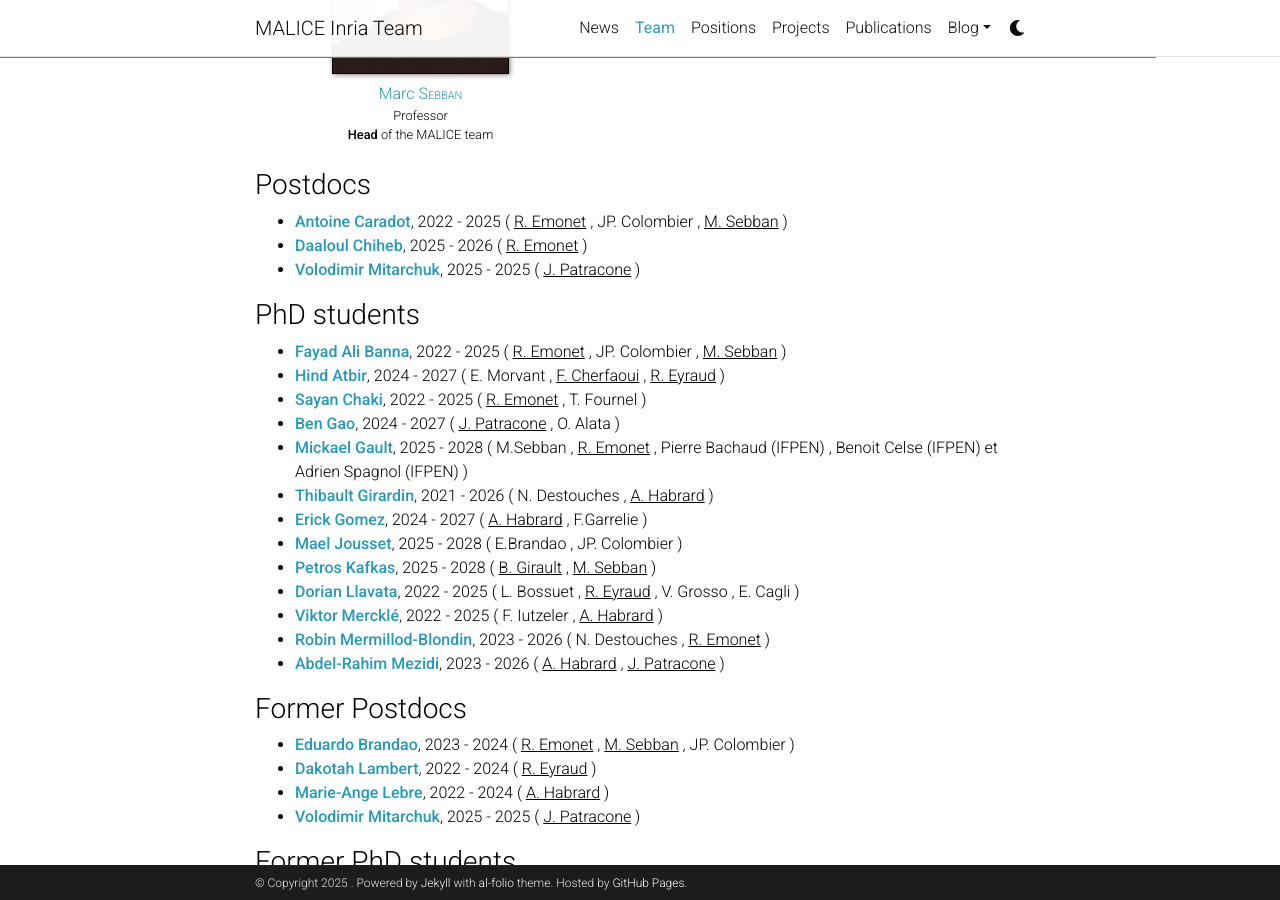
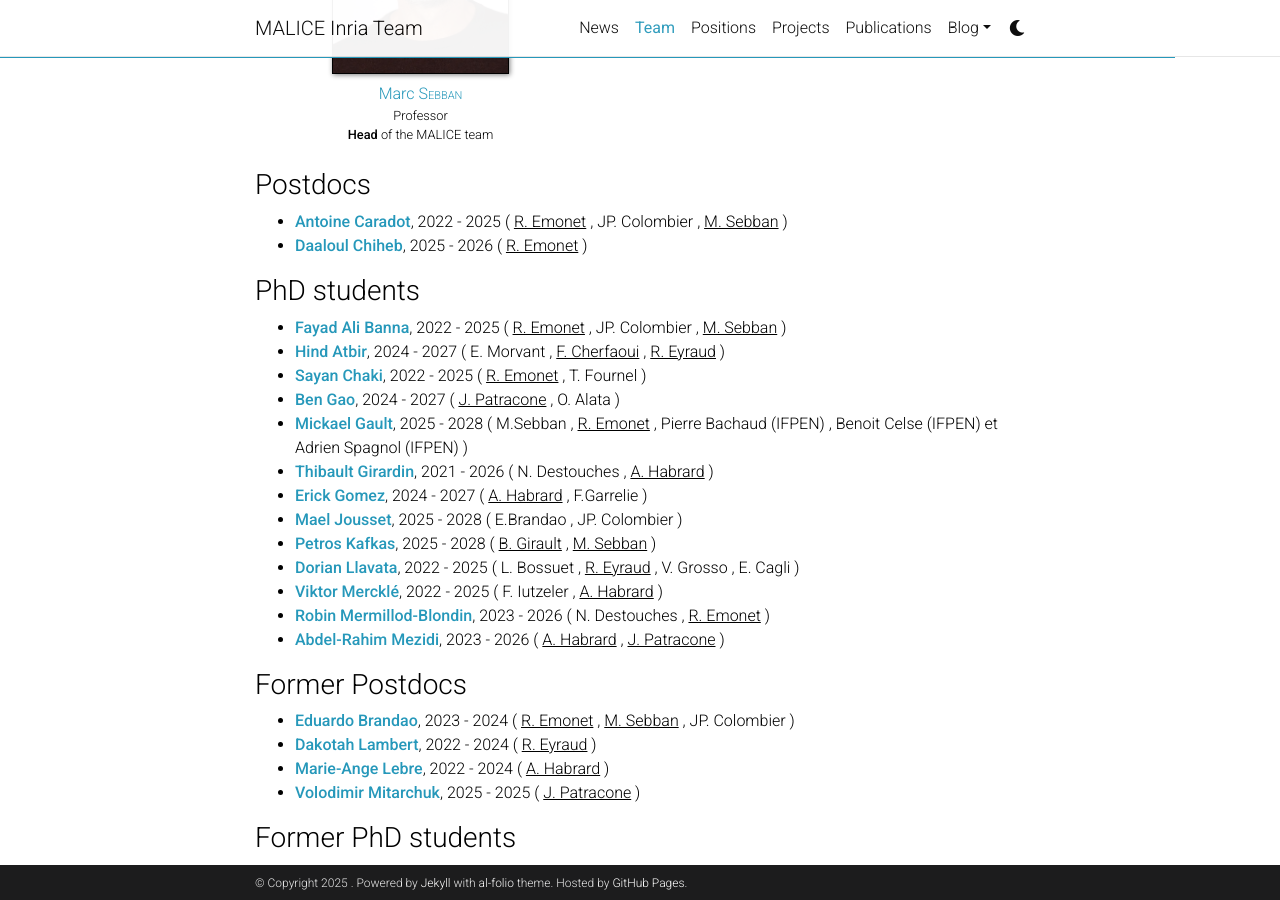
Before and after one commit to labhc-malice/labhc-malice.github.io, a Jekyll site: the page built from _pages/team.md, in a window 1280 px wide and 900 px high, scrolled down 1339 px. Built offline with Jekyll 4.4.1, drawn with Linux system fonts in a browser that asks for light colours; comment, search, counter and statistics services are not loaded; a style sheet for code colours, icons or effects is not loaded.

Commit message:
Update Volodimir postdoc take2

```diff
--- a/_data/postdocs.yml
+++ b/_data/postdocs.yml
@@ -6,15 +6,6 @@
   end_date: 2025
   team_thematic: True
 
-
-- firstname: Volodimir
-  lastname: Mitarchuk
-  url:
-  supervisor: [J. Patracone]
-  starting_date: 2025
-  end_date: 2025
-  team_thematic: False
-
 - firstname: Daaloul
   lastname: Chiheb
   url:
```
